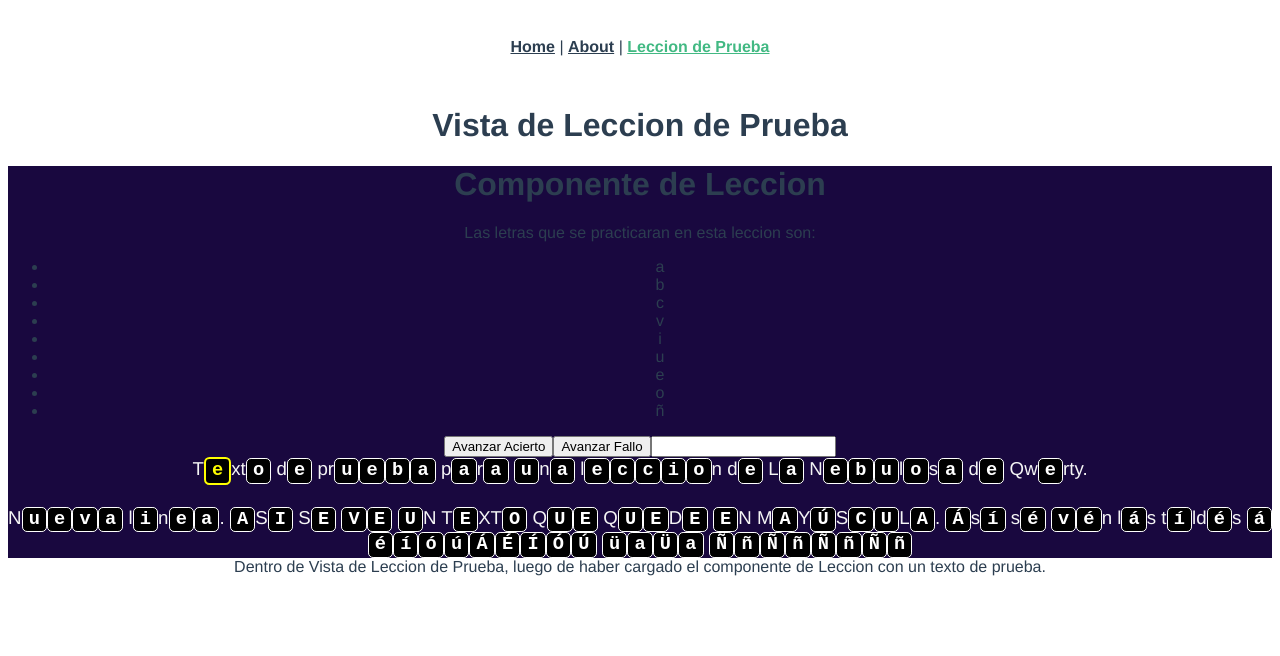
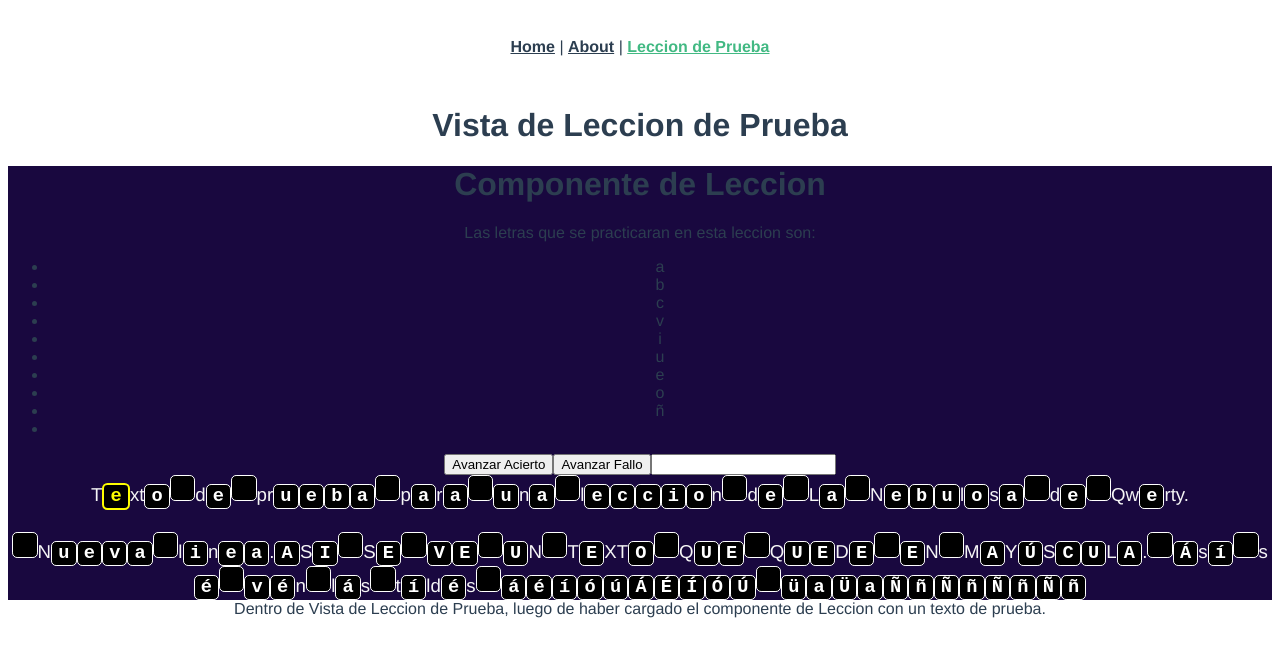
Before and after one commit to DWG8P11/mecano-4a-fe, a Vue app: page /prueba-leccion in a window 1280 px wide. Shown: the top 656 px of the page. Built offline with nearby package versions, Linux system fonts and the light colour scheme.

Commit message:
Introduccion de variables de puntaje y mejora de iniciar leccion

```diff
--- a/src/components/CompLeccion.vue
+++ b/src/components/CompLeccion.vue
@@ -61,6 +61,16 @@ export default {
             return letra.normalize().toLowerCase();
         })
 
+        this.tiempo_i; // Tiempo de inicio de la leccion
+
+        // Variables de puntaje
+        this.milisegundos_tot; // Milisegundos de duración de la lección
+        this.n_car_ok = 0; // Número de caracteres correctos
+        this.porc_acierto; // Porcentaje efectivo de aciertos
+        this.wpm;
+
+        //this.n_car_prom_palabra = 4.938; // https://www.slideshare.net/quesadagranja/distribucin-por-longitud-de-las-palabras-de-diferentes-idiomas-presentation
+        this.n_car_prom_palabra = 4.5;// https://www.um.es/lacell/aelinco/contenido/pdf/51.pdf
         var letrasConAdiciones = {'á': 'a', 'Á': 'A',
                                   'é': 'e', 'É': 'E',
                                   'í': 'i', 'Í': 'I',
@@ -97,14 +107,6 @@ export default {
             }
 
         })
-
-        // Actualizar estilo, basado en primera posición de letra de lección
-        var i_posGlobActual = this.aPosicionesDeLeccion[this.i_posRelActual];
-        this.aTextoEstilo[i_posGlobActual]["id"] = "letra-actual";
-
-        // Actualizar texto estilizado
-        //this.texto_html = this.htmlLetra('p', {})  + this.htmlLetra('r', {clases: ["letra-leccion"]}) + this.htmlLetra('u', {clases: ["letra-leccion", "letra-reprobada"]}) + this.htmlLetra('e', {clases: ["letra-leccion", "letra-aprobada"]}) + this.htmlLetra('b', {clases: ["letra-leccion", "letra-reprobada"], id: "letra-actual"}) + this.htmlLetra('a', {clases: [], id: "letra-actual"});
-        this.texto_html = this.hacerTextoHtmlActual();
 
         // Empezar leccion
         this.empezarLeccion();
@@ -162,6 +164,17 @@ export default {
 
         empezarLeccion: function() {
             this.leccionEnCurso = true;
+
+            this.tiempo_i = new Date();
+            this.n_car_ok = 0;
+
+            // Actualizar estilo, basado en primera posición de letra de lección
+            var i_posGlobActual = this.aPosicionesDeLeccion[this.i_posRelActual];
+            this.aTextoEstilo[i_posGlobActual]["id"] = "letra-actual";
+
+            // Actualizar texto estilizado
+            //this.texto_html = this.htmlLetra('p', {})  + this.htmlLetra('r', {clases: ["letra-leccion"]}) + this.htmlLetra('u', {clases: ["letra-leccion", "letra-reprobada"]}) + this.htmlLetra('e', {clases: ["letra-leccion", "letra-aprobada"]}) + this.htmlLetra('b', {clases: ["letra-leccion", "letra-reprobada"], id: "letra-actual"}) + this.htmlLetra('a', {clases: [], id: "letra-actual"});
+            this.texto_html = this.hacerTextoHtmlActual();
         },
 
         acabarLeccion: function(error) {
@@ -169,12 +182,10 @@ export default {
 
             // Si no habia leccion en curso, no hacer nada
             if (!this.leccionEnCurso) {
-                console.log("En acabarLeccion: La leccion ya habia terminado");
                 return;
             }
 
-            console.log("En acabarLeccion: la leccion no habia terminado");
-
+            this.milisegundos_tot = (new Date() - this.tiempo_i);
             this.leccionEnCurso = false;
 
             if (error != undefined){
--- a/src/views/ViewLeccionPrueba.vue
+++ b/src/views/ViewLeccionPrueba.vue
@@ -1,7 +1,7 @@
 <template>
     <h1> Vista de Leccion de Prueba </h1>
 
-    <CompLeccion :texto="textoDePrueba" :letras="['a', 'b', 'c', 'v', 'i', 'u', 'e', 'o', 'ñ']"/>
+    <CompLeccion :texto="textoDePrueba" :letras="['a', 'b', 'c', 'v', 'i', 'u', 'e', 'o', 'ñ', ' ']"/>
     Dentro de Vista de Leccion de Prueba, luego de haber cargado el componente de Leccion con un texto de prueba.
 </template>
 
@@ -18,9 +18,9 @@ export default {
     data: function() {
         return {
             textoDePrueba: "Texto de prueba para una leccion de La Nebulosa de Qwerty.\n\n Nueva linea.\
-            ASI SE VE UN TEXTO QUE QUEDE EN MAYÚSCULA. \
-            Ásí sé vén lás tíldés áéíóúÁÉÍÓÚ üaÜa\
-            ÑñÑñÑñÑñ"
+ASI SE VE UN TEXTO QUE QUEDE EN MAYÚSCULA. \
+Ásí sé vén lás tíldés áéíóúÁÉÍÓÚ üaÜa\
+ÑñÑñÑñÑñ"
         }
     }
 }
```
